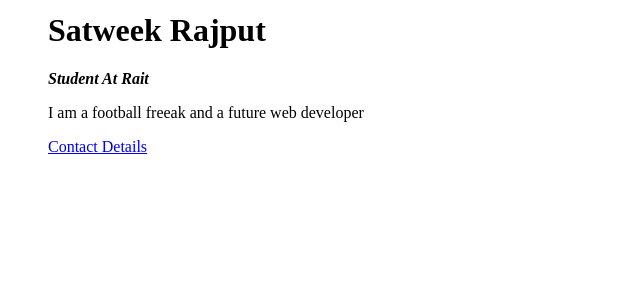
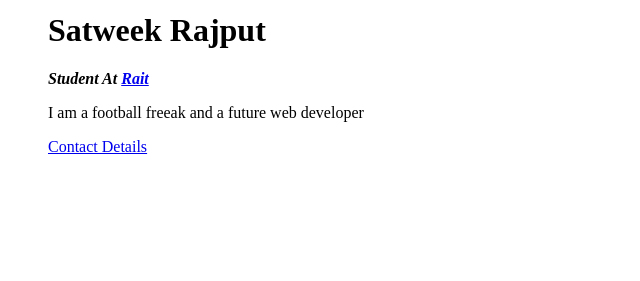
Before and after one commit to satweekcr7/cv, a plain HTML site: page index.html in a window 1280 px wide. Shown: the part 180-461 px from the top of the page, 463-1103 px from the left. Drawn offline with Linux system fonts and the light colour scheme.

Commit message:
Update index.html

```diff
--- a/index.html
+++ b/index.html
@@ -12,7 +12,7 @@
       <td><img src="7wk.jpg" alt="Meri Achhi wali Photo"></td>
       <td>
         <h1>Satweek Rajput</h1>
-        <p><strong><em>Student At Rait</em></strong></p>
+        <p><strong><em>Student At <a href="www.rait.ac.in">Rait</a></em></strong></p>
         <p>I am a football freeak and a future web developer</p>
         <p> <a href="contact-me.html">Contact Details</a> </p>
       </td>
```
